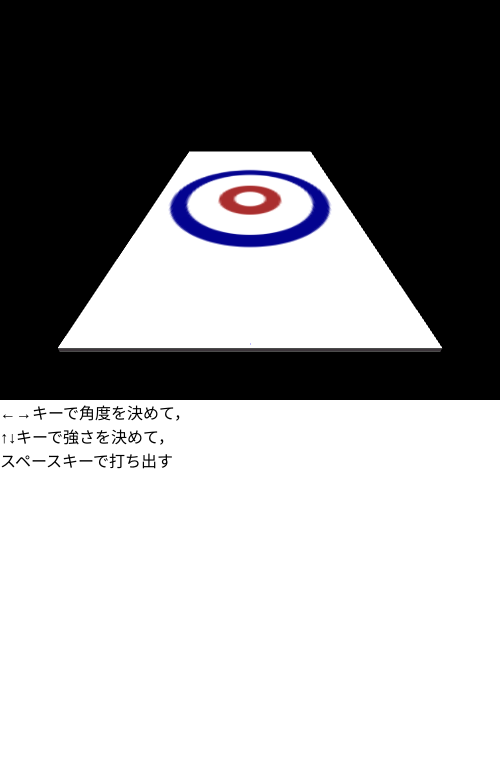
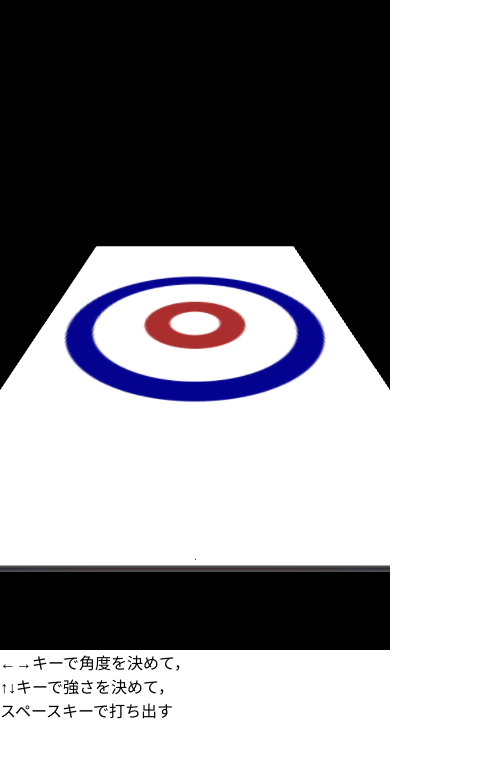
Before and after one commit to eeicmayfes2021/gameai, a website built with webpack: page static/index.html in a window 390 px wide. Shown: the whole page, 500 px wide, since content can reach past the window. Built offline with nearby package versions, Linux system fonts and the light colour scheme; no server answers; animation ran at ten frames a second; files whose address does not match are found by name.

Commit message:
make responsive

```diff
--- a/js/index.js
+++ b/js/index.js
@@ -6,7 +6,7 @@ import { clamp } from './util';
 
 const socket = io();
 // const stage = new Stage2D('canvas-2d');
-const stage = new Stage3D(500, 400, 600, 1000, 'canvas-3d');
+const stage = new Stage3D(600, 1000, 'canvas-2d');
 
 let playercursor = 90;
 let playervelocity = 3;
--- a/js/stage3d.js
+++ b/js/stage3d.js
@@ -9,13 +9,11 @@ const FRICTION = 0.01;
 export class Stage3D {
     /**
      * Initialize Stage2D.
-     * @param {number} screenWidth
-     * @param {number} screenHeight
      * @param {number} stageWidth
      * @param {number} stageHeight
      * @param {string} appendTo
      */
-    constructor(screenWidth, screenHeight, stageWidth, stageHeight, appendTo) {
+    constructor(stageWidth, stageHeight, appendTo) {
         this.scene = new THREE.Scene();
         this.stageSize = new THREE.Vector2(stageWidth, stageHeight);
 
@@ -23,17 +21,18 @@ export class Stage3D {
 
         this._setupPointer();
 
-        this.camera = new THREE.PerspectiveCamera(75, screenWidth / screenHeight, 10, 10000);
+        /** @type {HTMLCanvasElement} */
+        // @ts-ignore
+        this.canvas = document.getElementById(appendTo);
+
+        this.camera = new THREE.PerspectiveCamera(75, this.canvas.clientWidth / this.canvas.clientHeight, 10, 10000);
         this.camera.position.set(-this.stageSize.x / 2, 400, -250);
 
-        this.renderer = new THREE.WebGLRenderer({ antialias: true });
-        this.renderer.setSize(screenWidth, screenHeight);
+        this.renderer = new THREE.WebGLRenderer({ canvas: this.canvas, antialias: true });
         this.renderer.setPixelRatio(window.devicePixelRatio);
 
-        this.controls = new OrbitControls(this.camera, this.renderer.domElement);
+        this.controls = new OrbitControls(this.camera, this.canvas);
         this.controls.target = new THREE.Vector3(-this.stageSize.x / 2, 0, this.stageSize.y / 2);
-
-        document.getElementById(appendTo).appendChild(this.renderer.domElement);
 
         this.stones = [];
 
@@ -78,6 +77,12 @@ export class Stage3D {
 
     _render() {
         requestAnimationFrame(() => { this._render(); });
+
+        if (this._resizeRendererToDisplaySize()) {
+            this.camera.aspect = this.canvas.clientWidth / this.canvas.clientHeight;
+            this.camera.updateProjectionMatrix();
+        }
+
         this.controls.update();
         this.renderer.render(this.scene, this.camera);
     }
@@ -135,4 +140,14 @@ export class Stage3D {
         const length = velocity * (velocity/FRICTION) / 2;
         this.line.scale.setScalar(length);
     }
+
+    // 参考 : https://threejsfundamentals.org/threejs/lessons/ja/threejs-responsive.html
+    _resizeRendererToDisplaySize() {
+        const needResize = this.canvas.width !== this.canvas.clientWidth
+                        || this.canvas.height !== this.canvas.clientHeight;
+        if (needResize) {
+          this.renderer.setSize(this.canvas.clientWidth, this.canvas.clientHeight, false);
+        }
+        return needResize;
+    }
 }
--- a/static/index.html
+++ b/static/index.html
@@ -4,8 +4,9 @@
     <meta name="viewport" content="width=device-width,initial-scale=1.0,minimum-scale=1.0,maximum-scale=1.0,user-scalable=no">
   </head>
   <body style="width:100%;height:100%;margin:0;">
-    <!-- <canvas id="canvas-2d" width="600" height="1000" style="width:60%;height:100%;object-fit:contain;"></canvas> -->
-    <div id="canvas-3d"></div>
+    <div id="canvas-container" style="text-align: center;">
+      <canvas id="canvas-2d" width="600" height="1000" style="max-width:100%;max-height:95vh;"></canvas>
+    </div>
     <img id="player-image" src="/dist/player.gif" style="display: none;">
     <div id="scoreboard" style="float:left;">←→キーで角度を決めて，<br>↑↓キーで強さを決めて，<br>スペースキーで打ち出す</div>
     <script src="/dist/main.js"></script>
```
